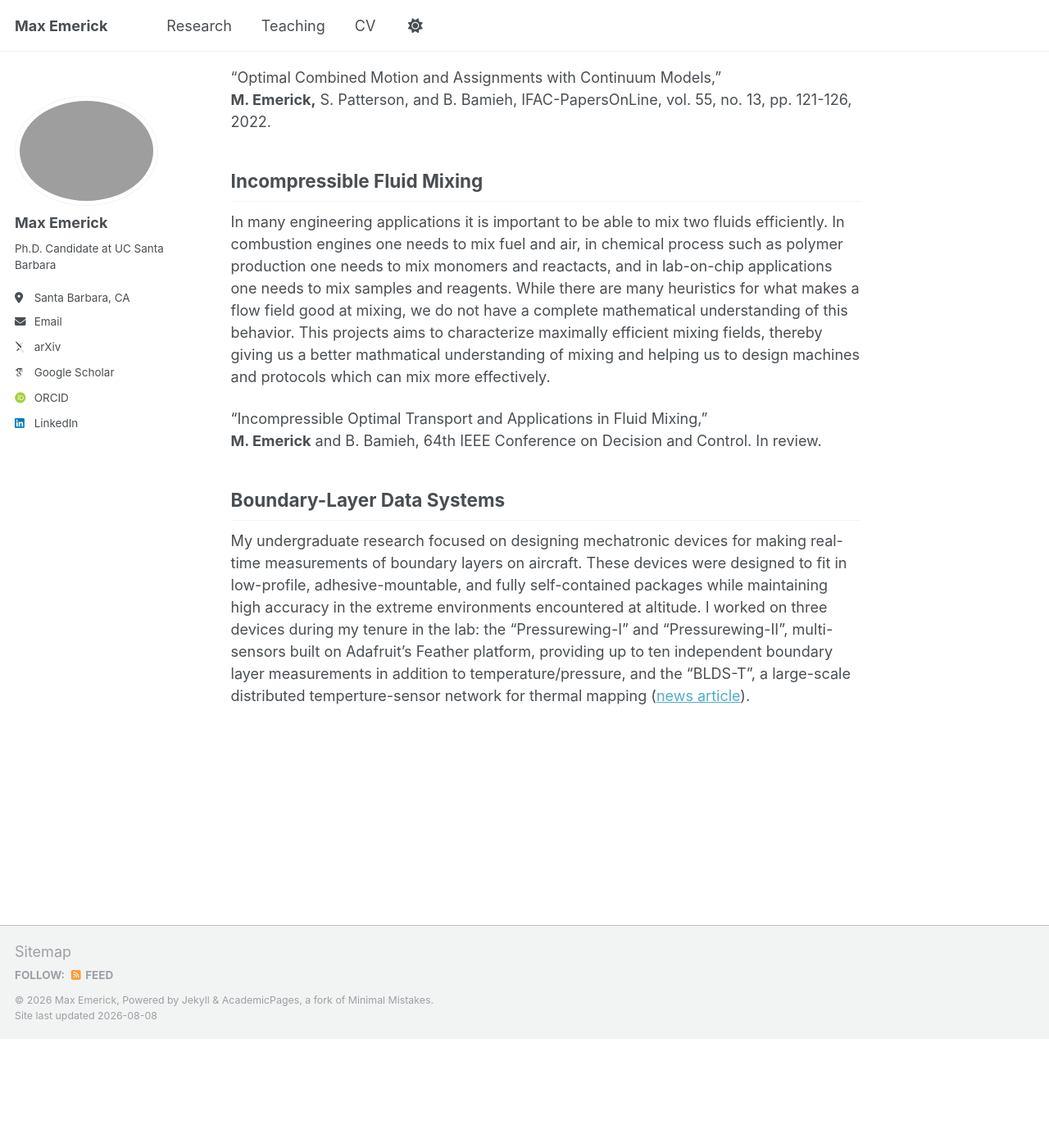
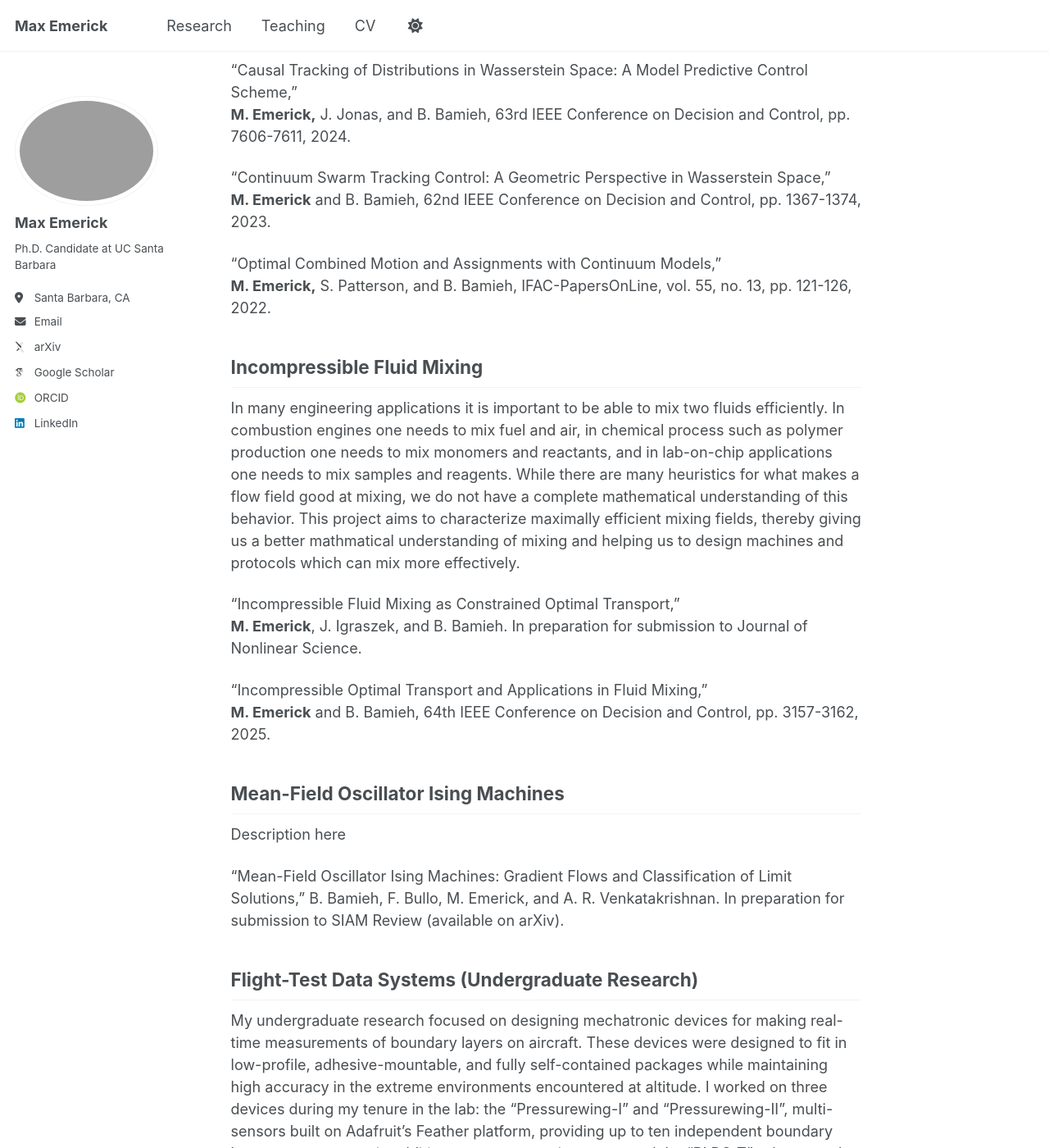
Before and after one commit to maxemerick/maxemerick.github.io, a Jekyll site: the page built from _pages/research.md, in a window 1280 px wide and 1400 px high, scrolled down 1056 px. Shown: the whole window at 82% size. Built offline with Jekyll 4.4.1, drawn with Linux system fonts in a browser that asks for light colours; some web fonts are replaced; before the commit the page ends 2323 px from its top, so only the background shows below that; some of the changed text lies outside the part shown.

Commit message:
Update research.md

```diff
--- a/_pages/research.md
+++ b/_pages/research.md
@@ -8,38 +8,62 @@ redirect_from:
 
 My current research centers around mathematical methods for analysis and control of density-based systems. These could be densities of particles immersed in a fluid, probability densities arising from stochastic processes, or density approximations of very-large-scale systems. Analyzing and manipulating these sorts of systems is challenging because they are typically nonlinear and have an infinite number of degrees of freedom. My research aims to develop mathematical methods which leverage structure in these systems to make their analysis and control more tractable.
 
-Below is a short description of current and past research projects. Publications are listed under the project they are associated with. All publications can be found at my [Google Scholar](https://scholar.google.com/citations?user=CN7oYBQAAAAJ&hl=en).
+Below is a short description of current and past research projects. Publications are listed under the project they are associated with. All publications can be found at my [Google Scholar page](https://scholar.google.com/citations?user=CN7oYBQAAAAJ&hl=en).
 
 
-Tracking Control in Wasserstein Space
+
+Distributed Control of Continuum Systems
+----------
+Description here
+
+
+"On Distributed Control of Continuum Swarms: Local Controllers as Differential Operators,"
+**M. Emerick**, S. P. Chhatoi, and B. Bamieh. In preparation for submission to IEEE Transactions on Control of Network Systems (available on arXiv).
+
+
+
+Tracking Control for Continuum Swarms
 ----------
 In many settings in swarm robotics, it is desirable that a swarm of robots continuously "track" (i.e. follow) a given entity as it changes. For example, data collection robots may need to track points-of-interest as they move around, fire-fighting drones may need to track a fire as it evolves, and fleets of autonomous taxis may need to track "rider demand" as it shifts throughout the day. One natural setting in which to investigate this behavior is the so-called "Wasserstein space" of optimal transport theory, which is able to effectively capture spatial discrepancies between swarm and target densities. This project aims to understand efficient motion and tracking control in this space, and use this understanding to develop better predictive models, numerical algorithms, and control schemes.
 
 
-“Optimal Assignment and Motion Control in Two-Class Continuum Swarms,” \
-**M. Emerick,** S. Patterson, and B. Bamieh, IEEE Transaction on Control of Network Systems. In review.
+"Optimal Assignment and Motion Control in Two-Class Continuum Swarms," \
+**M. Emerick,** S. Patterson, and B. Bamieh, IEEE Transaction on Control of Network Systems, vol. 13, no. 1, pp. 130-142, 2026.
 
-“Causal Tracking of Distributions in Wasserstein Space: A Model Predictive Control Scheme,” \
+"Causal Tracking of Distributions in Wasserstein Space: A Model Predictive Control Scheme," \
 **M. Emerick,** J. Jonas, and B. Bamieh, 63rd IEEE Conference on Decision and Control, pp. 7606-7611, 2024.
 
-“Continuum Swarm Tracking Control: A Geometric Perspective in Wasserstein Space,” \
+"Continuum Swarm Tracking Control: A Geometric Perspective in Wasserstein Space," \
 **M. Emerick** and B. Bamieh, 62nd IEEE Conference on Decision and Control, pp. 1367-1374, 2023.
 
-“Optimal Combined Motion and Assignments with Continuum Models,” \
+"Optimal Combined Motion and Assignments with Continuum Models," \
 **M. Emerick,** S. Patterson, and B. Bamieh, IFAC-PapersOnLine, vol. 55, no. 13, pp. 121-126, 2022.
 
 
 
 Incompressible Fluid Mixing
 ----------
-In many engineering applications it is important to be able to mix two fluids efficiently. In combustion engines one needs to mix fuel and air, in chemical process such as polymer production one needs to mix monomers and reactacts, and in lab-on-chip applications one needs to mix samples and reagents. While there are many heuristics for what makes a flow field good at mixing, we do not have a complete mathematical understanding of this behavior. This projects aims to characterize maximally efficient mixing fields, thereby giving us a better mathmatical understanding of mixing and helping us to design machines and protocols which can mix more effectively.
+In many engineering applications it is important to be able to mix two fluids efficiently. In combustion engines one needs to mix fuel and air, in chemical process such as polymer production one needs to mix monomers and reactants, and in lab-on-chip applications one needs to mix samples and reagents. While there are many heuristics for what makes a flow field good at mixing, we do not have a complete mathematical understanding of this behavior. This project aims to characterize maximally efficient mixing fields, thereby giving us a better mathmatical understanding of mixing and helping us to design machines and protocols which can mix more effectively.
 
 
-“Incompressible Optimal Transport and Applications in Fluid Mixing,” \
-**M. Emerick** and B. Bamieh, 64th IEEE Conference on Decision and Control. In review.
+"Incompressible Fluid Mixing as Constrained Optimal Transport,"\
+**M. Emerick**, J. Igraszek, and B. Bamieh. In preparation for submission to Journal of Nonlinear Science.
+
+"Incompressible Optimal Transport and Applications in Fluid Mixing," \
+**M. Emerick** and B. Bamieh, 64th IEEE Conference on Decision and Control, pp. 3157-3162, 2025.
 
 
 
-Boundary-Layer Data Systems
+Mean-Field Oscillator Ising Machines
 ----------
-My undergraduate research focused on designing mechatronic devices for making real-time measurements of boundary layers on aircraft. These devices were designed to fit in low-profile, adhesive-mountable, and fully self-contained packages while maintaining high accuracy in the extreme environments encountered at altitude. I worked on three devices during my tenure in the lab: the "Pressurewing-I" and "Pressurewing-II", multi-sensors built on Adafruit's Feather platform, providing up to ten independent boundary layer measurements in addition to temperature/pressure, and the "BLDS-T", a large-scale distributed temperture-sensor network for thermal mapping ([news article](https://ceng.calpoly.edu/connection/2019/10/cal-poly-autonomous-flight-lab-conducts-first-flight-of-next-generation-flight-test-data-system/)).
+Description here
+
+
+"Mean-Field Oscillator Ising Machines: Gradient Flows and Classification of Limit Solutions,"
+B. Bamieh, F. Bullo, M. Emerick, and A. R. Venkatakrishnan. In preparation for submission to SIAM Review (available on arXiv).
+
+
+
+Flight-Test Data Systems (Undergraduate Research)
+----------
+My undergraduate research focused on designing mechatronic devices for making real-time measurements of boundary layers on aircraft. These devices were designed to fit in low-profile, adhesive-mountable, and fully self-contained packages while maintaining high accuracy in the extreme environments encountered at altitude. I worked on three devices during my tenure in the lab: the "Pressurewing-I" and "Pressurewing-II", multi-sensors built on Adafruit's Feather platform, providing up to ten independent boundary layer measurements in addition to temperature/pressure, and the "BLDS-T", a large-scale distributed temperature-sensor network for thermal mapping ([news article](https://mustangnews.net/students-develop-next-gen-flight-test-data-system/)).
```
